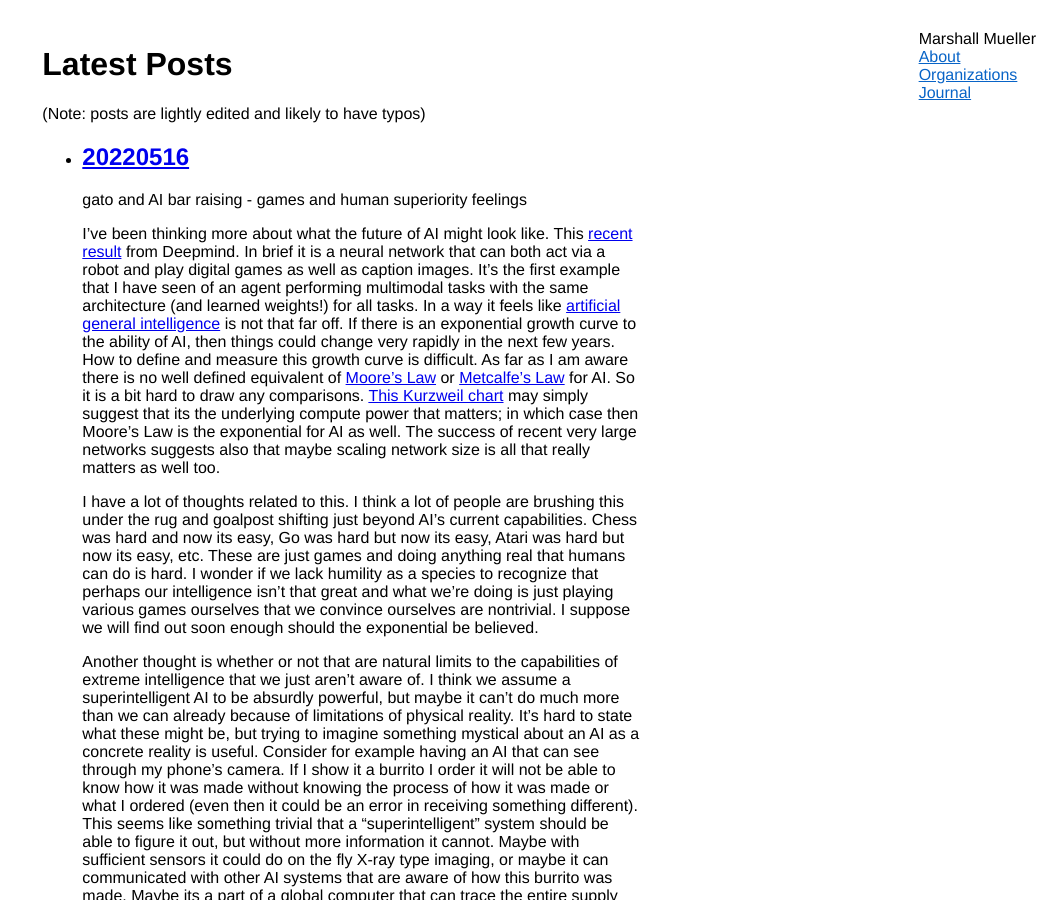
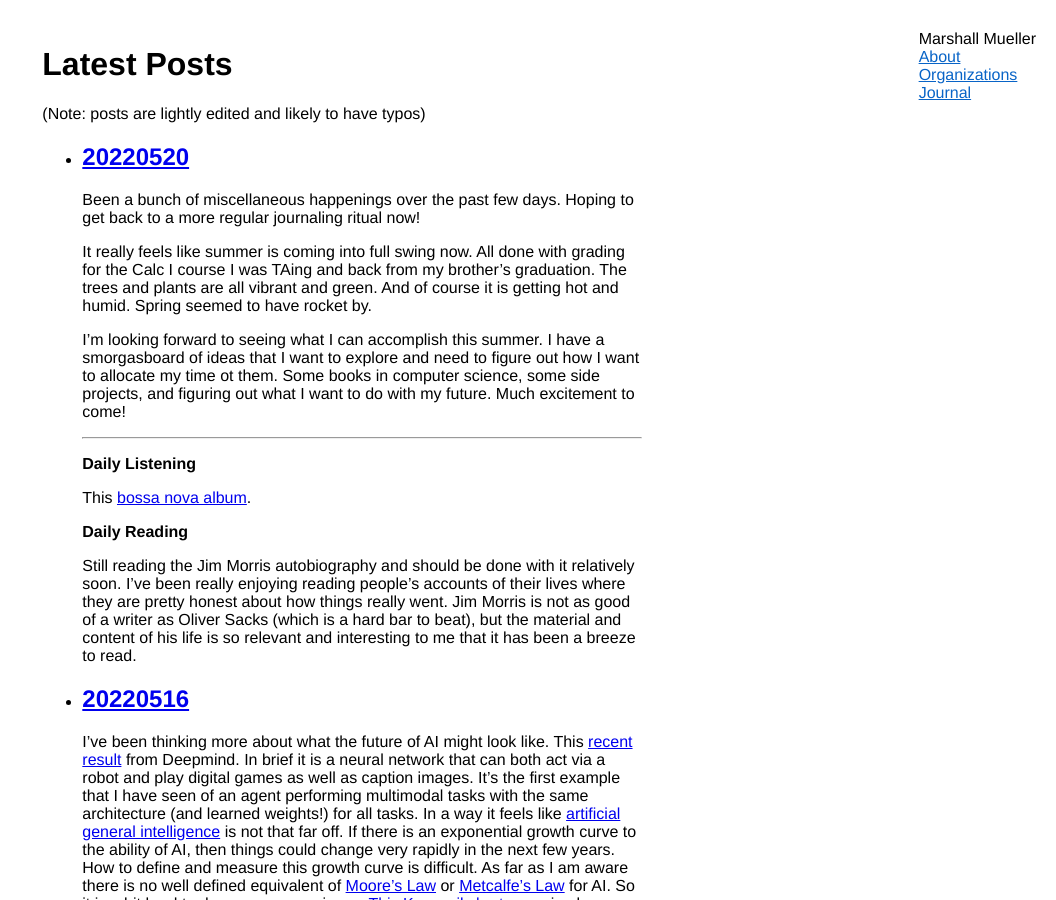
Before and after one commit to MarshMue/marshmue.github.io, a Jekyll site: the page built from posts.md, in a window 1280 px wide and 900 px high. Shown: the whole window, without its empty margins (224-1280 px from the left). Built offline with Jekyll 4.4.1, drawn with Linux system fonts in a browser that asks for light colours.

Commit message:
new post

```diff
--- a/_posts/2022-05-16-107.md
+++ b/_posts/2022-05-16-107.md
@@ -2,8 +2,6 @@
 title: 20220516
 layout: post
 ---
-
-gato and AI bar raising - games and human superiority feelings
 
 I've been thinking more about what the future of AI might look like. This [recent result](https://www.deepmind.com/publications/a-generalist-agent) from
 Deepmind. In brief it is a neural network that can both act via a robot and play digital games as well as caption images. It's the first example that I have seen of an agent performing multimodal tasks with the same architecture (and learned weights!) for all tasks. In a way it feels like [artificial general intelligence](https://en.wikipedia.org/wiki/Artificial_general_intelligence) is not that far off. If there is an exponential growth curve to the ability of AI, then things could change very rapidly in the next few years. How to define and measure this growth curve is difficult. As far as I am aware there is no well defined equivalent of [Moore's Law](https://en.wikipedia.org/wiki/Moore%27s_law) or [Metcalfe's Law](https://en.wikipedia.org/wiki/Metcalfe%27s_law) for AI. So it is a bit hard to draw any comparisons. [This Kurzweil chart](https://i.insider.com/5564fd84eab8ea433ec13811?width=992&format=jpeg) may simply suggest that its the underlying compute power that matters; in which case then Moore's Law is the exponential for AI as well. The success of recent very large networks suggests also that maybe scaling network size is all that really matters as well too.
--- /dev/null
+++ b/_posts/2022-05-20-108.md
@@ -0,0 +1,20 @@
+---
+title: 20220520
+layout: post
+---
+
+Been a bunch of miscellaneous happenings over the past few days. Hoping to get back to a more regular journaling ritual now!
+
+It really feels like summer is coming into full swing now. All done with grading for the Calc I course I was TAing and back from my brother's graduation. The trees and plants are all vibrant and green. And of course it is getting hot and humid. Spring seemed to have rocket by.
+
+I'm looking forward to seeing what I can accomplish this summer. I have a smorgasboard of ideas that I want to explore and need to figure out how I want to allocate my time ot them. Some books in computer science, some side projects, and figuring out what I want to do with my future. Much excitement to come!
+
+---
+
+**Daily Listening**
+
+This [bossa nova album](https://open.spotify.com/album/1ucMLy9XwBVCclkV7ySsKg?si=2je0Vus1Riu2K2o6gQzfZA).
+
+**Daily Reading**
+
+Still reading the Jim Morris autobiography and should be done with it relatively soon. I've been really enjoying reading people's accounts of their lives where they are pretty honest about how things really went. Jim Morris is not as good of a writer as Oliver Sacks (which is a hard bar to beat), but the material and content of his life is so relevant and interesting to me that it has been a breeze to read.
```
